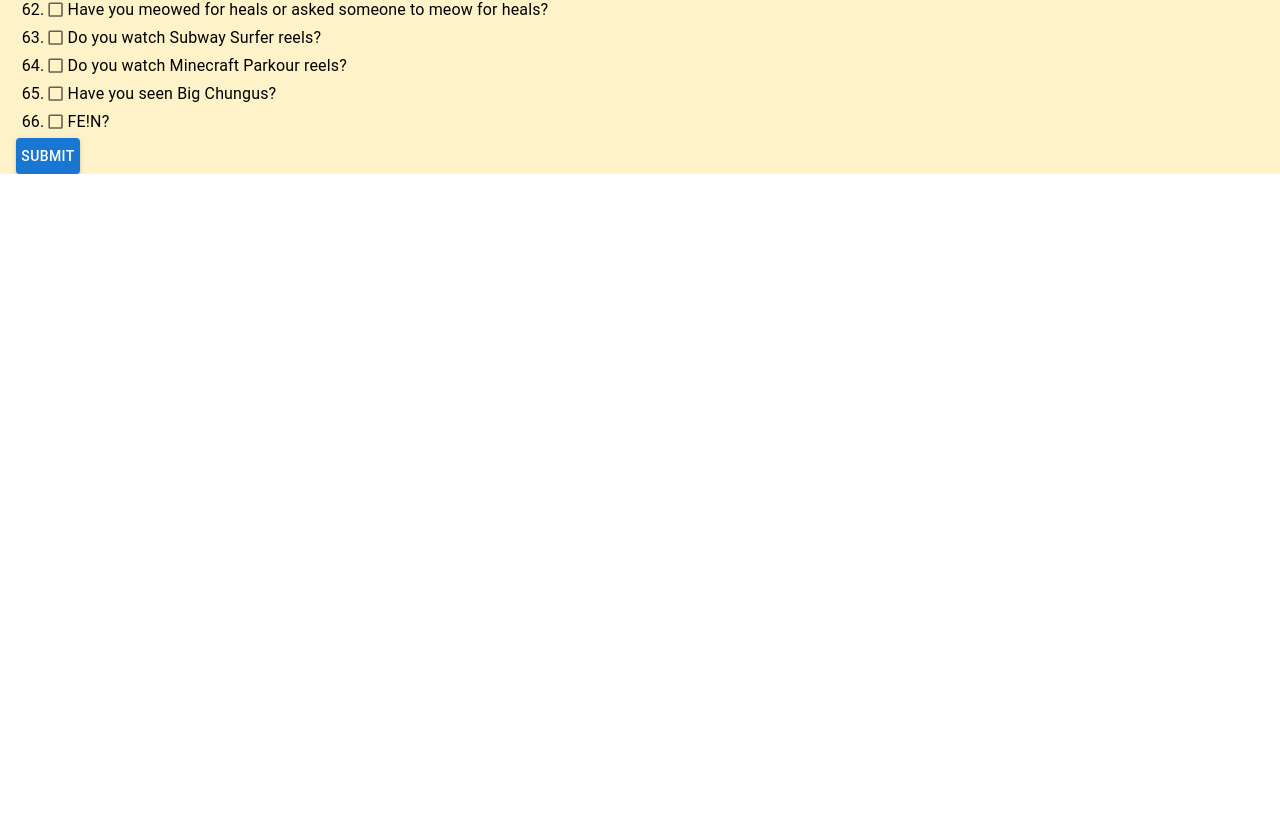
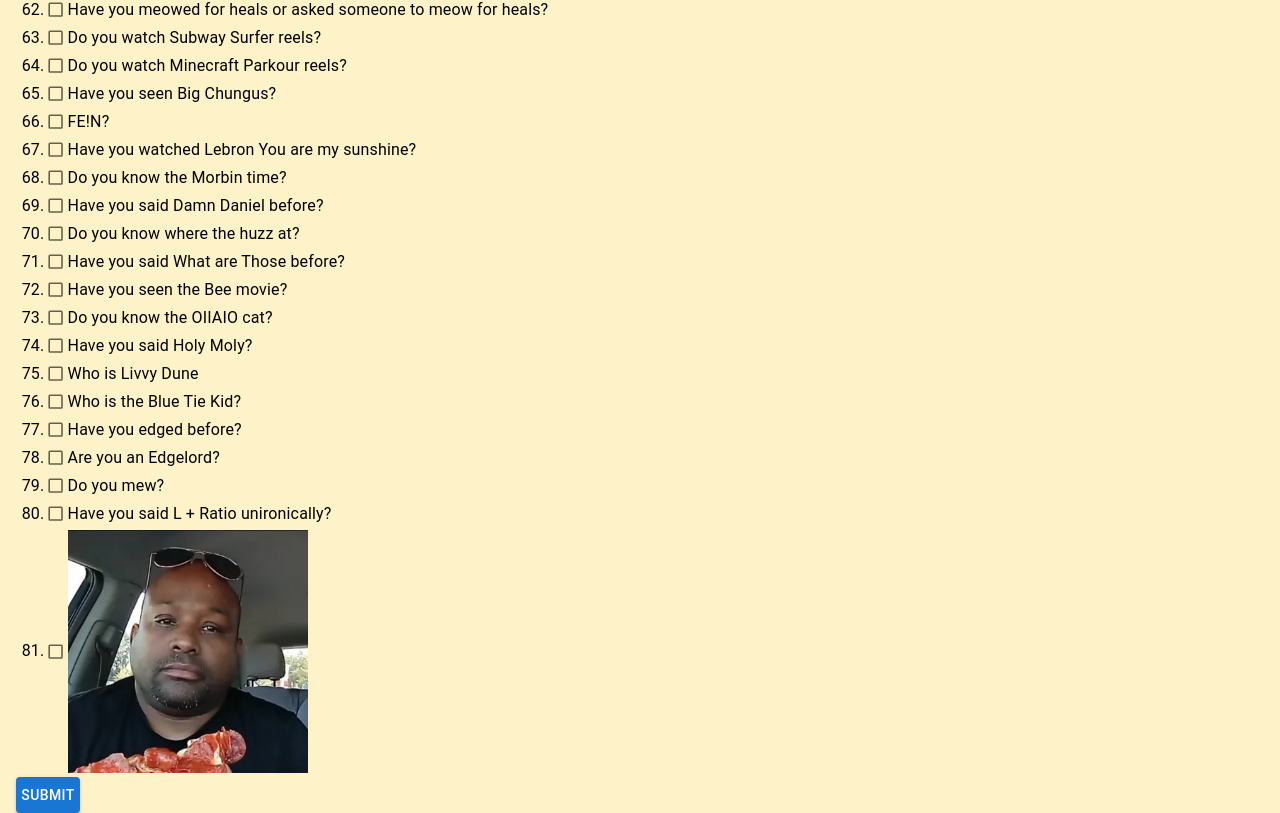
Before and after one commit to THL-Leo/brnrot.ai, a React (Vite) app in the folder frontend/: page / in a window 1280 px wide. Shown: the part 1979-2792 px from the top of the page. Before the commit the page ends 2153 px from the top, so only its background shows below. Built offline with nearby package versions, Linux system fonts and the light colour scheme; no server answers.

Commit message:
81 questions and don pollo

```diff
--- a/frontend/src/DegenPurityTest.jsx
+++ b/frontend/src/DegenPurityTest.jsx
@@ -4,6 +4,7 @@ import ReplayIcon from '@mui/icons-material/Replay';
 // Add your image import. Adjust the path according to your project structure
 import testImage from "./assets/degen.png"; // Change this to your image path
 import chillguy from "./assets/chillguy.png";
+import donpollo from "./assets/donpollo.png";
 
 const questions = [
     "Have you had e-sex",
@@ -72,6 +73,21 @@ const questions = [
     "Do you watch Minecraft Parkour reels?",
     "Have you seen Big Chungus?",
     "FE!N?",
+    "Have you watched Lebron You are my sunshine?",
+    "Do you know the Morbin time?",
+    "Have you said Damn Daniel before?",
+    "Do you know where the huzz at?",
+    "Have you said What are Those before?",
+    "Have you seen the Bee movie?",
+    "Do you know the OIIAIO cat?",
+    "Have you said Holy Moly?",
+    "Who is Livvy Dune",
+    "Who is the Blue Tie Kid?",
+    "Have you edged before?",
+    "Are you an Edgelord?",
+    "Do you mew?",
+    "Have you said L + Ratio unironically?",
+    "Don Pollo",
 ];
 
 const DegenPurityTest = () => {
@@ -174,12 +190,15 @@ const DegenPurityTest = () => {
                                             },
                                         }}
                                     />
-                                    {question !== "chill guy" ?
-                                    <Typography sx={{ fontSize: "1rem" }}>
-                                        {question}
-                                    </Typography> :
-                                    <Box component={"img"} src={chillguy} sx={{width: "15rem"}}/>
-                                    }
+                                    {question === "chill guy" ? (
+                                        <Box component={"img"} src={chillguy} sx={{width: "15rem"}}/>
+                                    ) : question === "Don Pollo" ? (
+                                        <Box component={"img"} src={donpollo} sx={{width: "15rem"}}/>
+                                    ) : (
+                                        <Typography sx={{ fontSize: "1rem" }}>
+                                            {question}
+                                        </Typography>
+                                    )}
                                 </Box>
                             ))}
                             <Button
```
Also changed, not shown: frontend/src/assets/donpollo.png (added).
